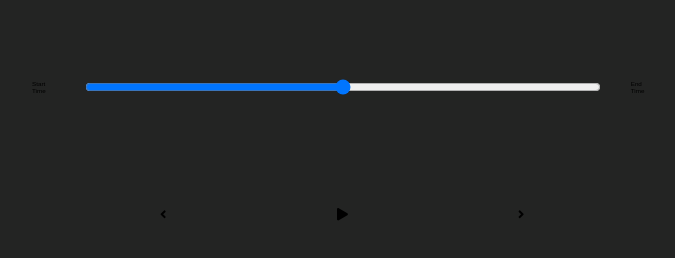
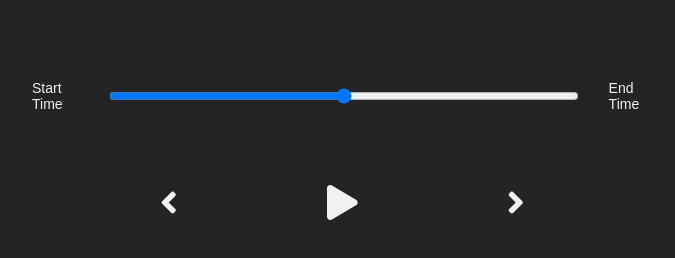
Before and after one commit to Shoozle/react-music-player, a React (Create React App) app: page / in a window 1280 px wide. Shown: the part 410-668 px from the top of the page, without its empty margins (298-973 px from the left). Built offline with nearby package versions, Linux system fonts and the light colour scheme.

Commit message:
audio ref

```diff
--- a/src/App.js
+++ b/src/App.js
@@ -13,7 +13,7 @@ function App() {
   return (
     <div className="App">
       <Song currentSong={currentSong}/>
-      <Player/>
+      <Player  currentSong={currentSong}/>
     </div>
   );
 }
--- a/src/components/Player.js
+++ b/src/components/Player.js
@@ -1,7 +1,16 @@
 import { FontAwesomeIcon } from "@fortawesome/react-fontawesome";
 import { faPlay, faAngleLeft, faAngleRight } from "@fortawesome/free-solid-svg-icons";
+import { useRef } from "react";
 
-const Player = () => {
+const Player = ({currentSong}) => {
+
+    const audioRef = useRef(null);
+
+    const playSongHandler = (e) => {
+        const audio = audioRef.current;
+        audio.play();
+    }
+
     return (
         <div className="player">
             <div className="time__control">
@@ -11,9 +20,10 @@ const Player = () => {
             </div>
             <div className="play__control">
                 <FontAwesomeIcon className="skip__back" size="2x" icon={faAngleLeft}/>
-                <FontAwesomeIcon className="play" size="2x" icon={faPlay}/>
+                <FontAwesomeIcon className="play" onClick={playSongHandler} size="2x" icon={faPlay}/>
                 <FontAwesomeIcon className="skip__forward" size="2x" icon={faAngleRight}/>
             </div>
+            <audio ref={audioRef} src={currentSong.audio}></audio>
         </div>
     )
 }
--- a/src/styles/_player.scss
+++ b/src/styles/_player.scss
@@ -14,9 +14,13 @@
     input {
         width: 100%;
     }
+
     p {
+        color: rgb(240, 240, 240);
         padding: 1rem;
+        font-size: 1.4rem;
     }
+
 }
 
 .play__control {
@@ -28,5 +32,7 @@
 
     svg {
         cursor: pointer;
+        font-size: 3.5rem;
+        color: rgb(241, 241, 241);
     }
 }
```
